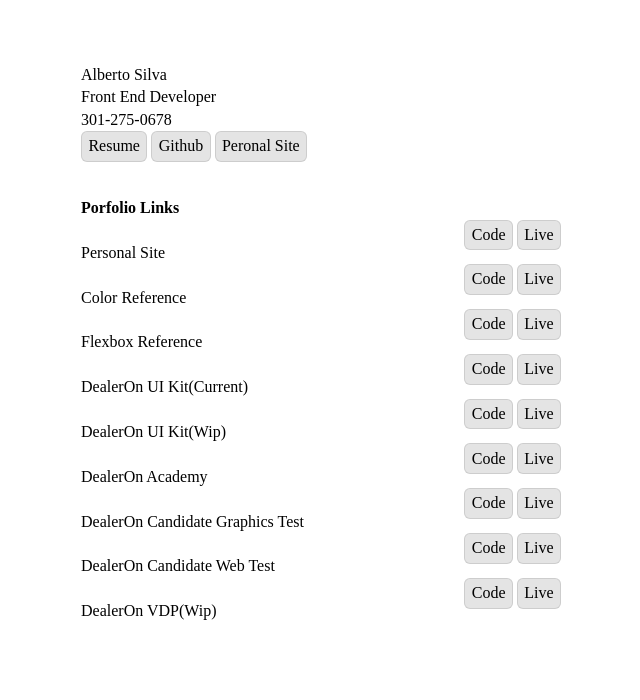
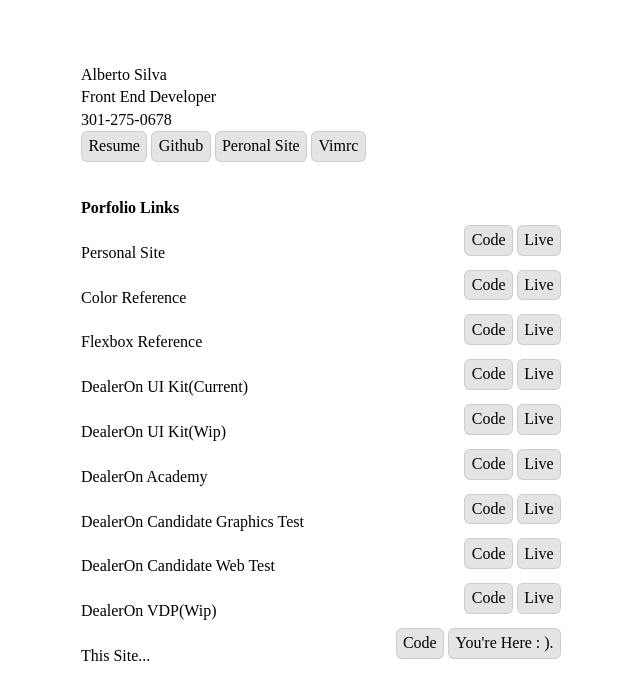
Before and after one commit to asilvadesigns/smithandkeller, a plain HTML site: page index.html in a window 1280 px wide. Shown: the whole page, without its empty margins (319-959 px from the left). Drawn offline with Linux system fonts and the light colour scheme.

Commit message:
updated content

```diff
--- a/css/styles.css
+++ b/css/styles.css
@@ -57,12 +57,23 @@ h5 {
  * Portfolio Item
  */
 .portfolio-item {
+	display: -webkit-box;
+	display: -ms-flexbox;
 	display: flex;
-	flex-direction: column;
+	-webkit-box-align: center;
+	    -ms-flex-align: center;
+	        align-items: center;
+	-webkit-box-orient: vertical;
+	-webkit-box-direction: normal;
+	    -ms-flex-direction: column;
+	        flex-direction: column;
 }
 @media (min-width: 500px) {
 	.portfolio-item {
-		flex-direction: row;
+		-webkit-box-orient: horizontal;
+		-webkit-box-direction: normal;
+			-ms-flex-direction: row;
+				flex-direction: row;
 	}
 	.portfolio-item__links {
 		margin-left: auto;
--- a/index.html
+++ b/index.html
@@ -5,7 +5,7 @@
 		<meta name="viewport" content="width=device-width, initial-scale=1.0">
 		<meta http-equiv="X-UA-Compatible" content="IE=edge">
 		<title>Alberto Silva Assets for Smith and Keller</title>
-		<link rel="stylesheet" href="css\styles.css">
+		<link rel="stylesheet" href="css/styles.css">
 	</head>
 	<body>
 		<header class="site-header">
@@ -15,12 +15,12 @@
 				<li>301-275-0678</li>
 			</ul>
 			<ul class="list-inline">
-				<li><a class="btn" href="docs/Alberto_Silva_Resume.docx" target="_blank">Resume</a></li>
+				<li><a class="btn" href="docs/Alberto_Silva_Resume.pdf" target="_blank">Resume</a></li>
 				<li><a class="btn" href="https://github.com/asilvadesigns/" target="_blank">Github</a></li>
 				<li><a class="btn" href="http://albertosilva.me/" target="_blank">Peronal Site</a></li>
+				<li><a class="btn" href="https://github.com/asilvadesigns/vimrc" target="_blank">vimrc</a></li>
 			</ul>
 		</header>
-
 		<main class="site-main">
 			<h3><strong>Porfolio Links</strong></h3>
 
@@ -95,5 +95,14 @@
 				</div>
 			</div>
 		</main>
+		<footer class="site-footer">
+			<div class="portfolio-item">
+				<h3 class="portfolio-item__title">This site...</h3>
+				<div class="portfolio-item__links">
+					<a class="btn" href="https://github.com/asilvadesigns/smithandkeller" target="_blank">Code</a>
+					<a class="btn" href="https://asilvadesigns.github.io/smithandkeller/" target="_blank">You're here : ).</a>
+				</div>
+			</div>
+		</footer>
 	</body>
 </html>
```
Also changed, not shown: 2 other files.
